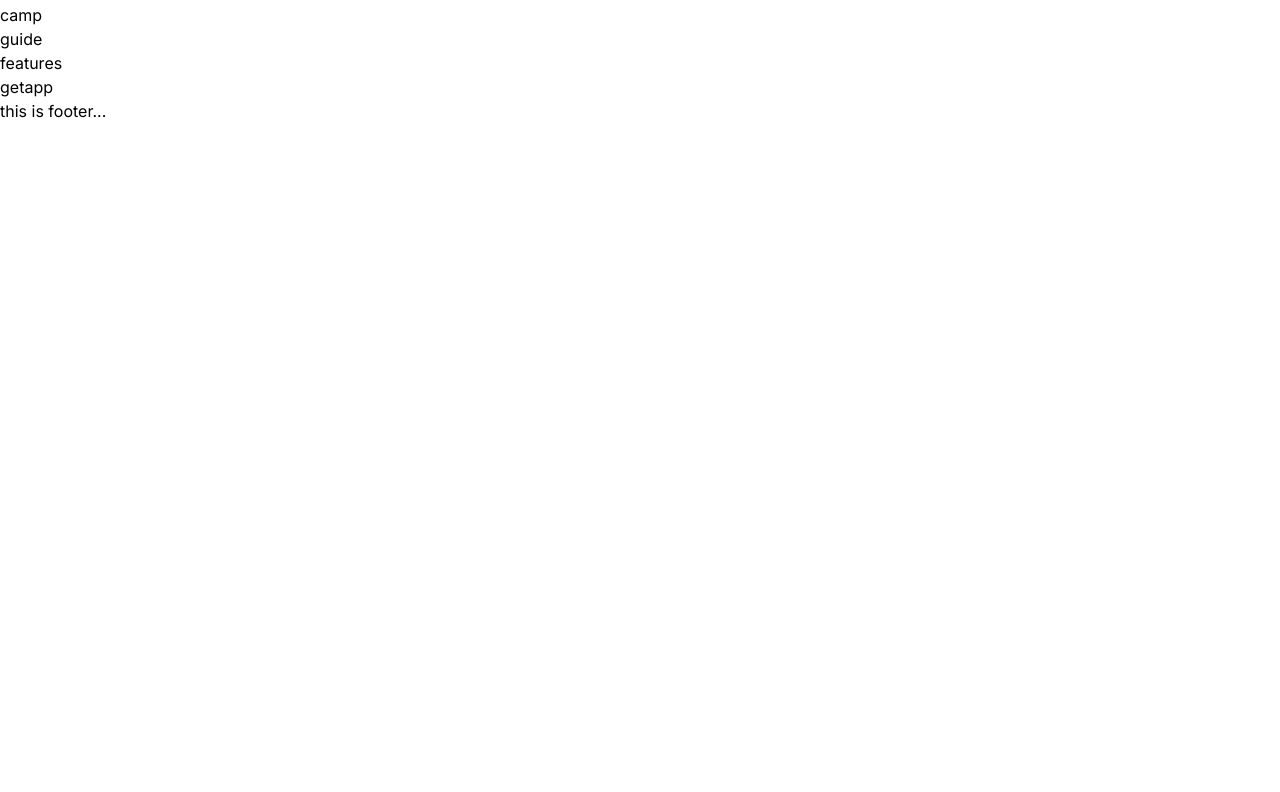
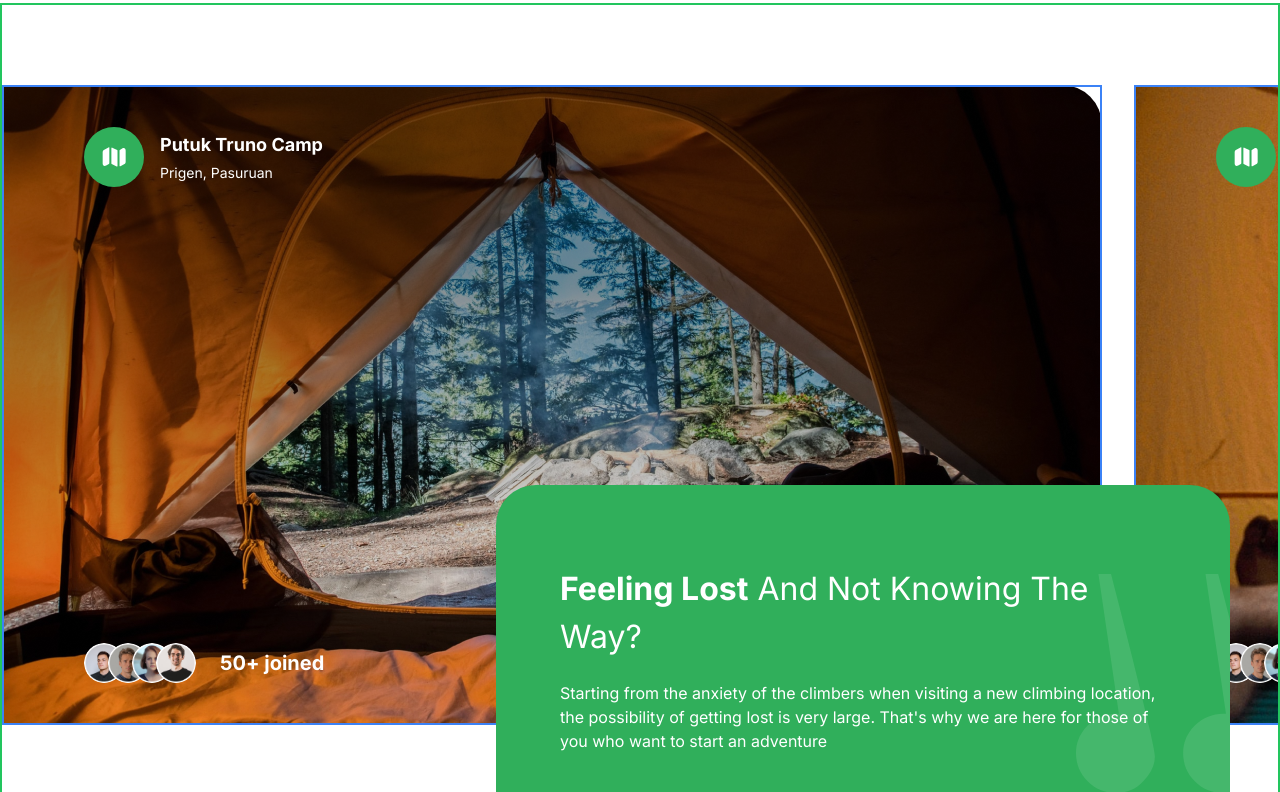
Before and after one commit to codegatty/nextjs_landing_page, a Next.js app: page / in a window 1280 px wide. Shown: the part 660-1452 px from the top of the page. Before the commit the page ends 800 px from the top, so only its background shows below. Built offline with nearby package versions, Linux system fonts and the light colour scheme.

Commit message:
--completed camp-section

```diff
--- a/components/Camp.tsx
+++ b/components/Camp.tsx
@@ -1,10 +1,94 @@
+import Image from "next/image";
+import {PEOPLE_URL} from '../constants/index'
+
+interface campProps {
+  backgroundImage: string;
+  subtitle: string;
+  title: string;
+  peopleJoined: string;
+}
+const CampSite = ({
+  backgroundImage,
+  subtitle,
+  title,
+  peopleJoined,
+}: campProps) => {
+  return (
+    <div
+      className={`h-full w-full min-w-[1100px] ${backgroundImage} bg-cover bg-no-repeat lg:rounded-r-5xl 2xl:rounded-5xl`}
+    >
+      <div className="flex h-full flex-col items-start justify-between p-6 lg:px-20 lg:py-10 border-2 border-blue-500">
+        <div className="flexCenter gap-4">
+          <div className="rounded-full bg-green-50 p-4">
+            <Image src="/folded-map.svg"
+            alt="map"
+            width={28}
+            height={28} />
+          </div>
+          <div className="flex flex-col gap-1">
+            <h4 className="bold-18 text-white">{title}</h4>
+            <p className="regular-14 text-white">{subtitle}</p>
+          </div>
+        </div>
+        <div className="flexCenter gap-6">
+          <span className="flex -space-x-4 overflow-hidden">
+            {
+              PEOPLE_URL.map((url)=>(
+                <Image className=" inline-block h-10 w-10 rounded-full"
+                src={url}
+                key={url}
+                alt='person'
+                width={52}
+                height={52}/>
+              ))
+            }
+          </span>
+          <p className="bold-16 md:bold-20 text-white">{peopleJoined}</p>
+        </div>
+      </div>
+    </div>
+  );
+};
 
 const Camp = () => {
   return (
-    <div>
-      camp
-    </div>
-  )
-}
+    <section className="border-2 border-green-500 2xl:max-container relative flex flex-col  py-10 lg:mb-10 lg:py-20 xl:mb-20">
+      {/*Image scrolling side be side */}
+      <div className="hide-scrollbar flex  h-[340px] w-full items-start justify-start gap-8 overflow-x-auto lg:h-[400px] xl:h-[640px]">
+        <CampSite
+          backgroundImage="bg-bg-img-1"
+          title="Putuk Truno Camp"
+          subtitle="Prigen, Pasuruan"
+          peopleJoined="50+ joined"
+        />
 
-export default Camp
+        <CampSite
+          backgroundImage="bg-bg-img-2"
+          title="Mountain View Camp"
+          subtitle="Somewhere in the Wilderness"
+          peopleJoined="50+ joined"
+        />
+      </div>
+      {/* Image that overlaying above the scrolling images */}
+      <div className=" flexEnd mt-10 px-6 lg:-mt-60 lg:mr-6 ">
+        <div className="bg-green-50 p-8 lg:max-w-[500px] xl:max-w-[734px] xl:rounded-5xl xl:px-16 xl:py-20 relative w-full overflow-hidden rounded-3xl">
+        <h2 className="regular-24 md:regular-32 2xl:regular-64 capitalize text-white">
+        <strong>Feeling Lost</strong> And Not Knowing The Way?
+        </h2>
+        <p className="regular-14 xl:regular-16 mt-5 text-white">
+            Starting from the anxiety of the climbers when visiting a new climbing location, the possibility of getting lost is very large. That's why we are here for those of you who want to start an adventure
+          </p>
+        <Image
+            src="/quote.svg"
+            alt="camp-2"
+            width={186}
+            height={219}
+            className="camp-quote"
+          />
+        </div>
+      </div>
+    </section>
+  );
+};
+
+export default Camp;
```
